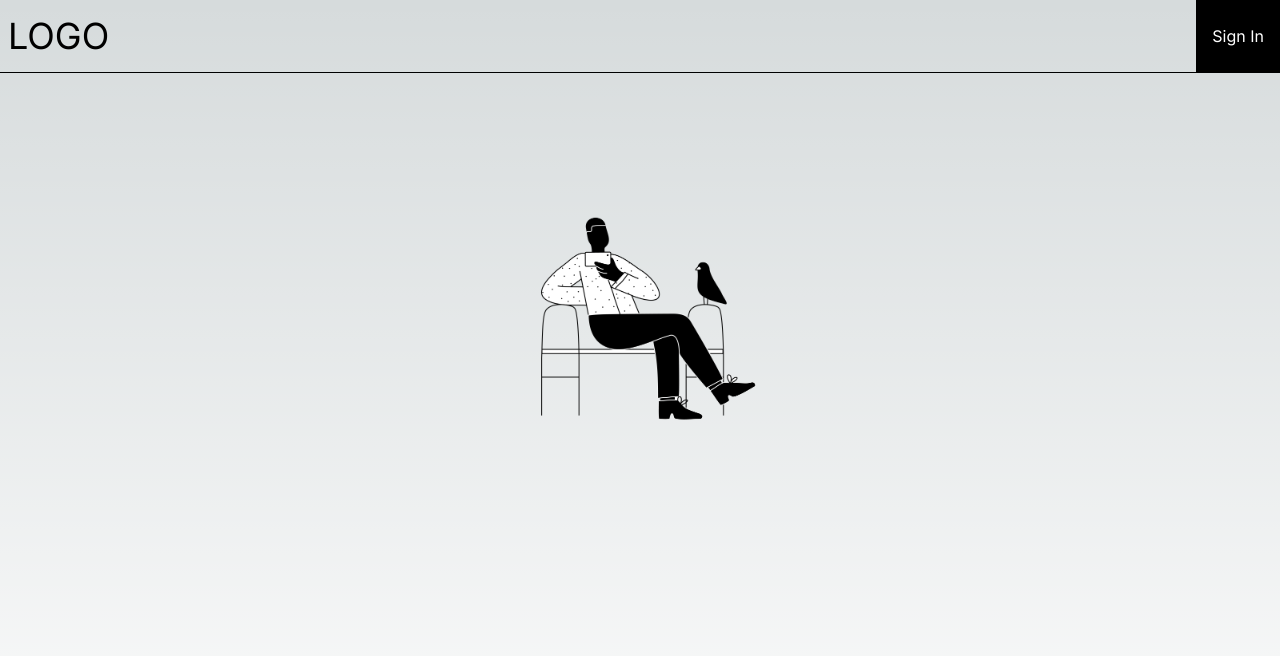
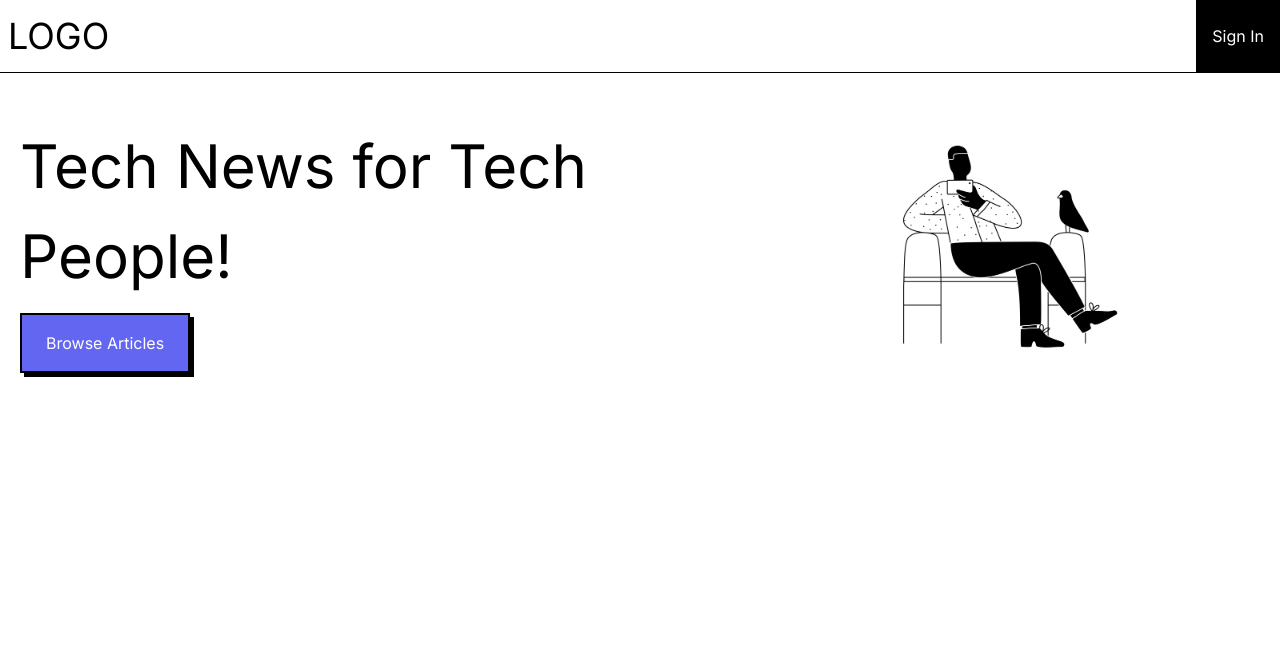
Before and after one commit to Meshclan1/NextJs-blog-app, a Next.js app: page / in a window 1280 px wide. Shown: the top 656 px of the page. Built offline with nearby package versions, Linux system fonts and the light colour scheme.

Commit message:
Hero section design

```diff
--- a/app/globals.css
+++ b/app/globals.css
@@ -8,20 +8,10 @@
   --background-end-rgb: 255, 255, 255;
 }
 
-@media (prefers-color-scheme: dark) {
+@media (prefers-color-scheme: white) {
   :root {
     --foreground-rgb: 255, 255, 255;
     --background-start-rgb: 0, 0, 0;
     --background-end-rgb: 0, 0, 0;
   }
 }
-
-body {
-  color: rgb(var(--foreground-rgb));
-  background: linear-gradient(
-      to bottom,
-      transparent,
-      rgb(var(--background-end-rgb))
-    )
-    rgb(var(--background-start-rgb));
-}
--- a/app/home/HeroSection.tsx
+++ b/app/home/HeroSection.tsx
@@ -5,13 +5,23 @@ type Props = {};
 
 const HeroSection = (props: Props) => {
   return (
-    <section>
+    <section className="grid grid-cols-1 sm:grid-cols-12 mt-6">
+      <div className="col-span-7 w-full place-self-center text-center sm:text-left justify-self-start">
+        <h1 className="text-2xl sm:text-4xl md:text-6xl md:leading-normal">
+          Tech News for Tech People!
+        </h1>
+        <button className="text-white px-4 py-2 bg-indigo-500 sm:px-6 sm:py-4 mt-3 border-2 rounder shadow-[0.25rem_0.25rem_0px_0px_rgba(0,0,0,1)]">
+          Browse Articles
+        </button>
+      </div>
+      <div className="col-span-5 place-self-center">
         <Image
           src="/VideoCall.png"
           width={300}
           height={300}
           alt="Person video call"
         />
+      </div>
     </section>
   );
 };
--- a/app/layout.tsx
+++ b/app/layout.tsx
@@ -19,7 +19,7 @@ export default function RootLayout({
     <html lang="en">
       <body className={inter.className}>
         <Header />
-        <div className="main">{children}</div>
+        <main className="container">{children}</main>
       </body>
     </html>
   );
--- a/app/page.tsx
+++ b/app/page.tsx
@@ -3,8 +3,8 @@ import HeroSection from "./home/HeroSection";
 
 export default function Home() {
   return (
-    <main className="flex min-h-screen flex-col items-center justify-between p-24">
+    <>
       <HeroSection />
-    </main>
+    </>
   );
 }
--- a/package.json
+++ b/package.json
@@ -11,7 +11,8 @@
   "dependencies": {
     "react": "^18",
     "react-dom": "^18",
-    "next": "14.0.4"
+    "next": "14.0.4",
+    "tailwindcss": "^3.3.0"
   },
   "devDependencies": {
     "typescript": "^5",
@@ -20,7 +21,6 @@
     "@types/react-dom": "^18",
     "autoprefixer": "^10.0.1",
     "postcss": "^8",
-    "tailwindcss": "^3.3.0",
     "eslint": "^8",
     "eslint-config-next": "14.0.4"
   }
--- a/tailwind.config.ts
+++ b/tailwind.config.ts
@@ -7,15 +7,19 @@ const config: Config = {
     "./app/**/*.{js,ts,jsx,tsx,mdx}",
   ],
   theme: {
-    extend: {
-      backgroundImage: {
-        "gradient-radial": "radial-gradient(var(--tw-gradient-stops))",
-        "gradient-conic":
-          "conic-gradient(from 180deg at 50% 50%, var(--tw-gradient-stops))",
+    extend: {},
+    container: {
+      center: true,
+      screens: {
+        sm: "600px",
+        md: "728px",
+        lg: "984px",
+        xl: "1240px",
+        "2xl": "1300px",
       },
-      borderColor: {
-        DEFAULT: "black",
-      },
+    },
+    borderColor: {
+      DEFAULT: "black",
     },
   },
   plugins: [],
```
Lines whose indentation alone changed are shown as unchanged.
